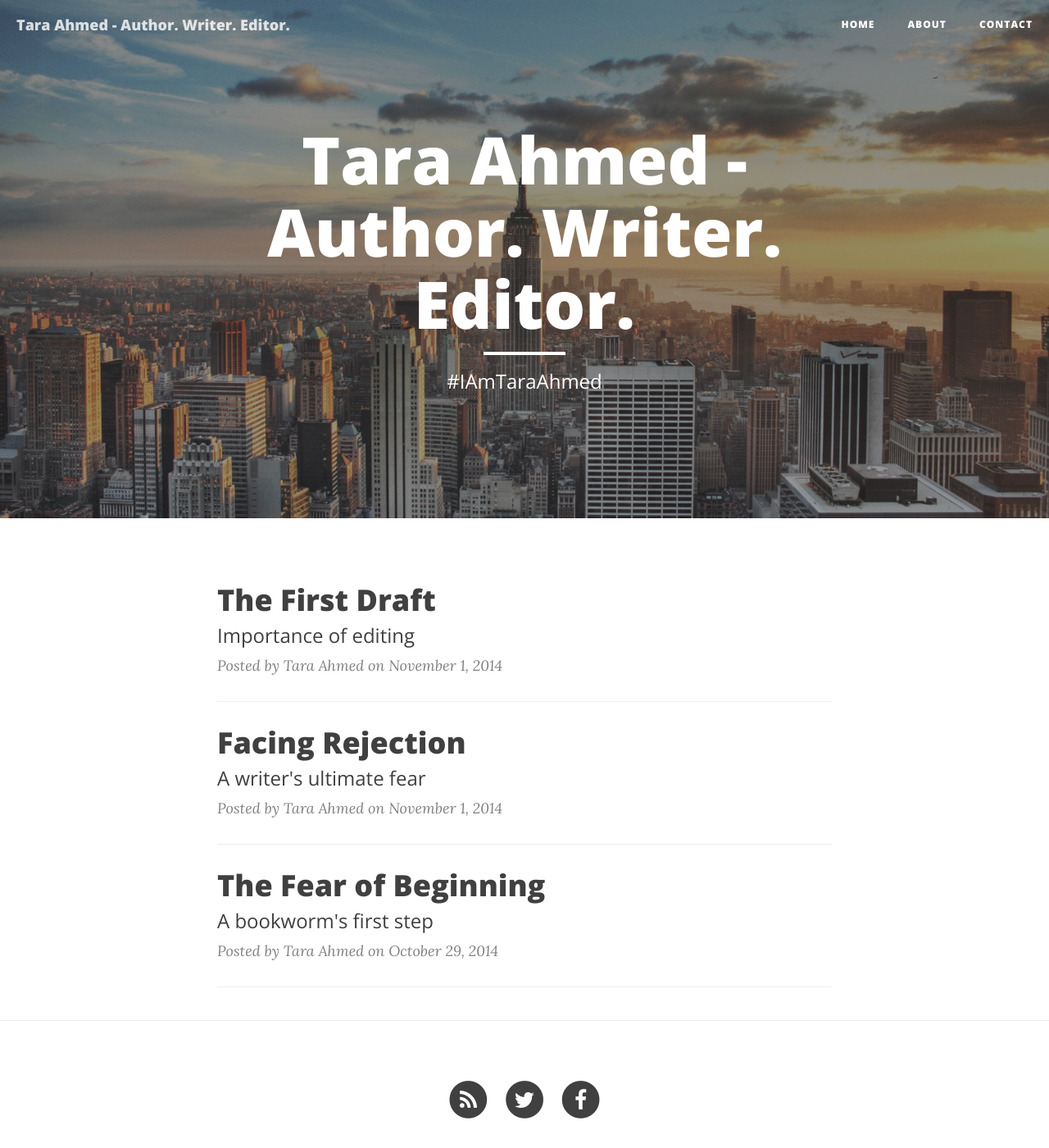
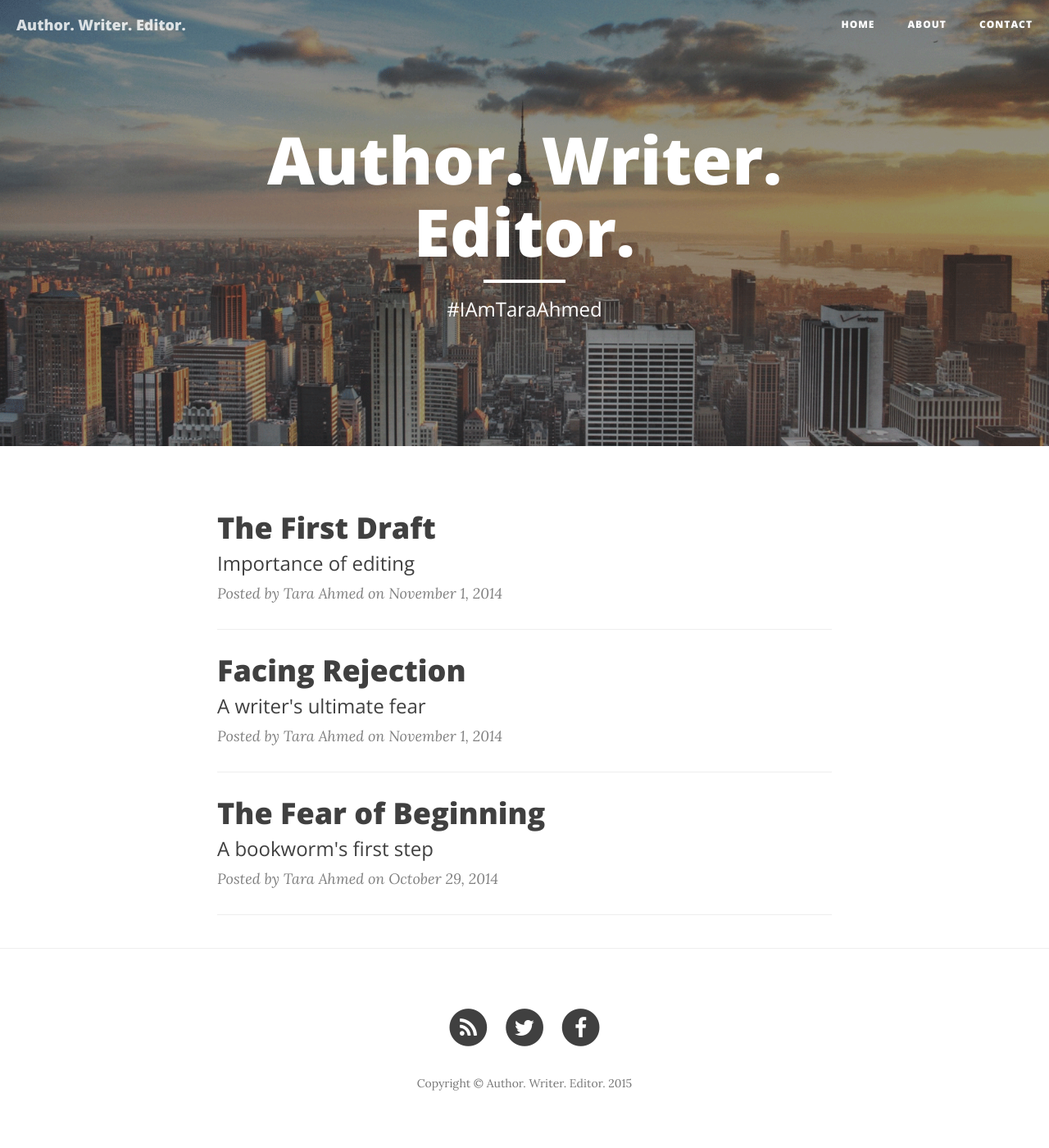
Before and after one commit to taraahmed/taraahmed.github.io, a Jekyll site: the page built from index.html, in a window 1280 px wide and 1400 px high. Shown: the whole window at 82% size. Built offline with Jekyll 4.4.1, drawn with Linux system fonts in a browser that asks for light colours; nearby versions of some CDN libraries; the list of posts is cut into pages by our own code; some of the changed text lies outside the part shown.

Commit message:
Updated title.

```diff
--- a/_config.yml
+++ b/_config.yml
@@ -1,5 +1,5 @@
 # Site settings
-title: Tara Ahmed - Author. Writer. Editor.
+title: Author. Writer. Editor.
 email: hello@taraahmed.me
 description: "Tara Ahmed - Author. Writer. Editor. Tara Ahmed's writing & editing services are affordable and comprehensive."
 keywords: "Tara, Ahmed, freelance editor, sample edit, freelance writer, editing service, writing service, literary, the marriage contract, manuscript, query letter writing"
```
